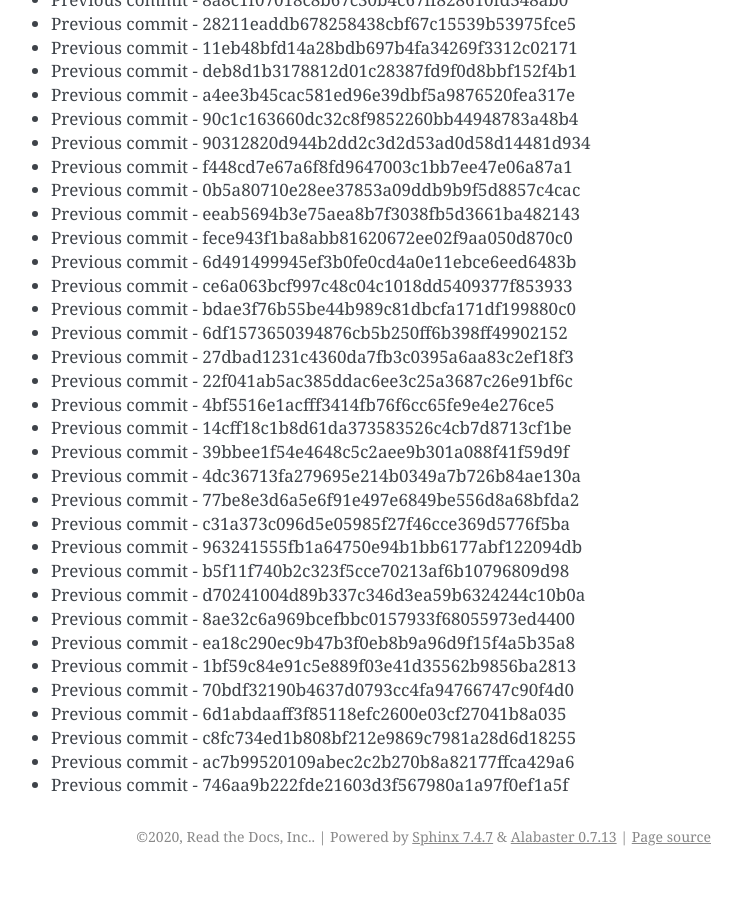
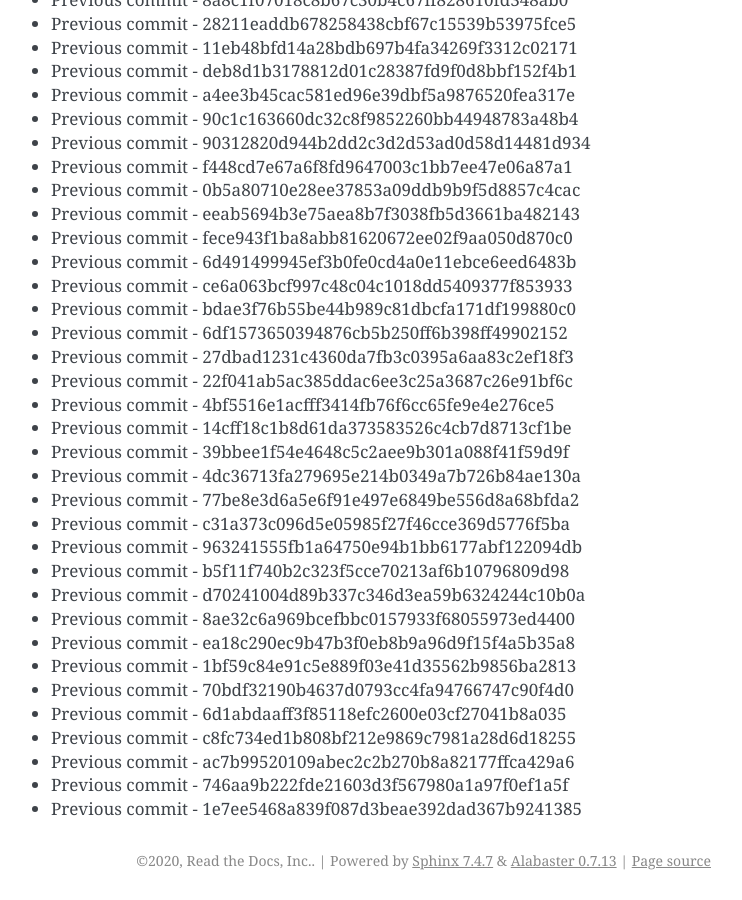
Before and after one commit to readthedocs/rtd-git-stresstest, a Sphinx documentation site: the page built from docs/updates.rst, in a window 1280 px wide and 900 px high, scrolled down 11602 px. Shown: the whole window, without its empty margins (399-1141 px from the left). Built offline with Sphinx 7.4.7, drawn with Linux system fonts in a browser that asks for light colours; before the commit the page ends 12478 px from its top, so only the background shows below that.

Commit message:
Generating commit from previous: 1e7ee5468a839f087d3beae392dad367b9241385

```diff
--- a/docs/updates.rst
+++ b/docs/updates.rst
@@ -519,3 +519,4 @@ It can be tested for any performance characteristics.
 * Previous commit - c8fc734ed1b808bf212e9869c7981a28d6d18255
 * Previous commit - ac7b99520109abec2c2b270b8a82177ffca429a6
 * Previous commit - 746aa9b222fde21603d3f567980a1a97f0ef1a5f
+* Previous commit - 1e7ee5468a839f087d3beae392dad367b9241385
```
